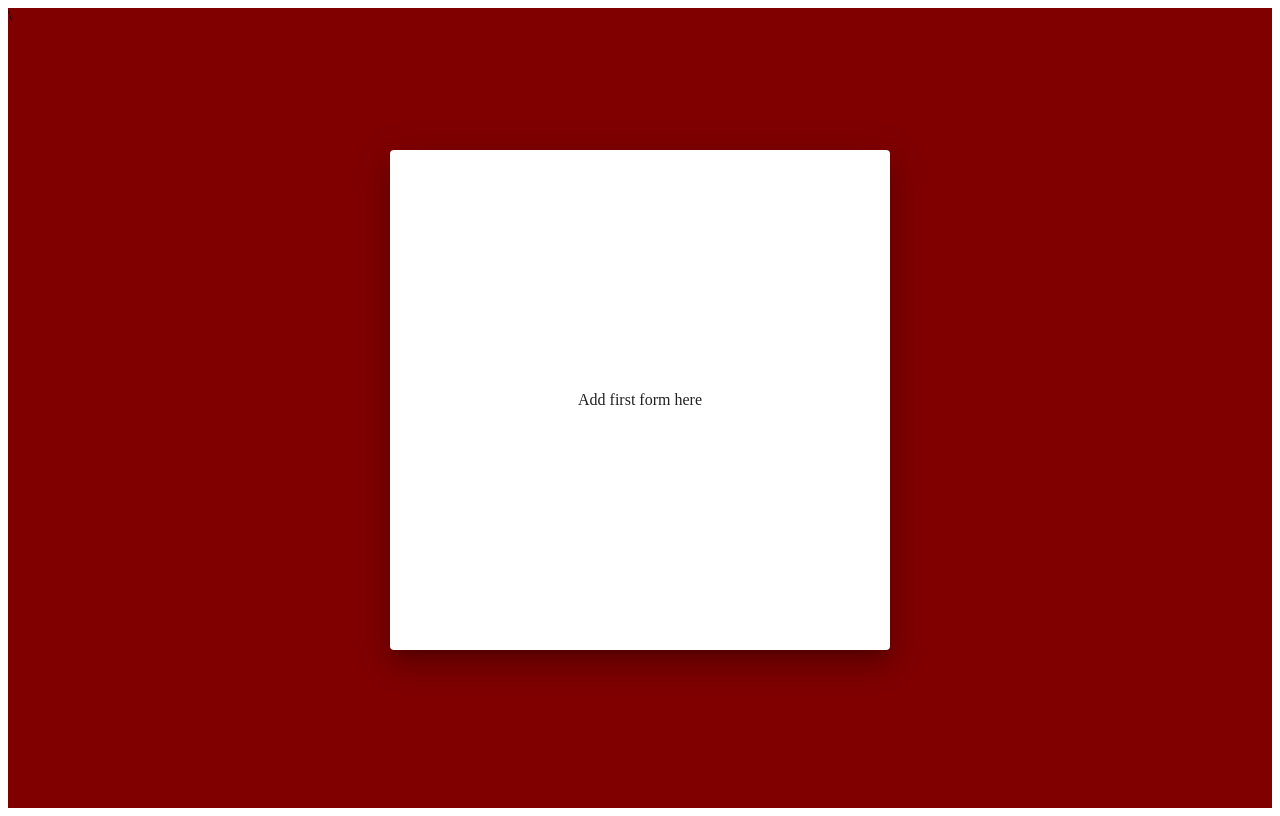
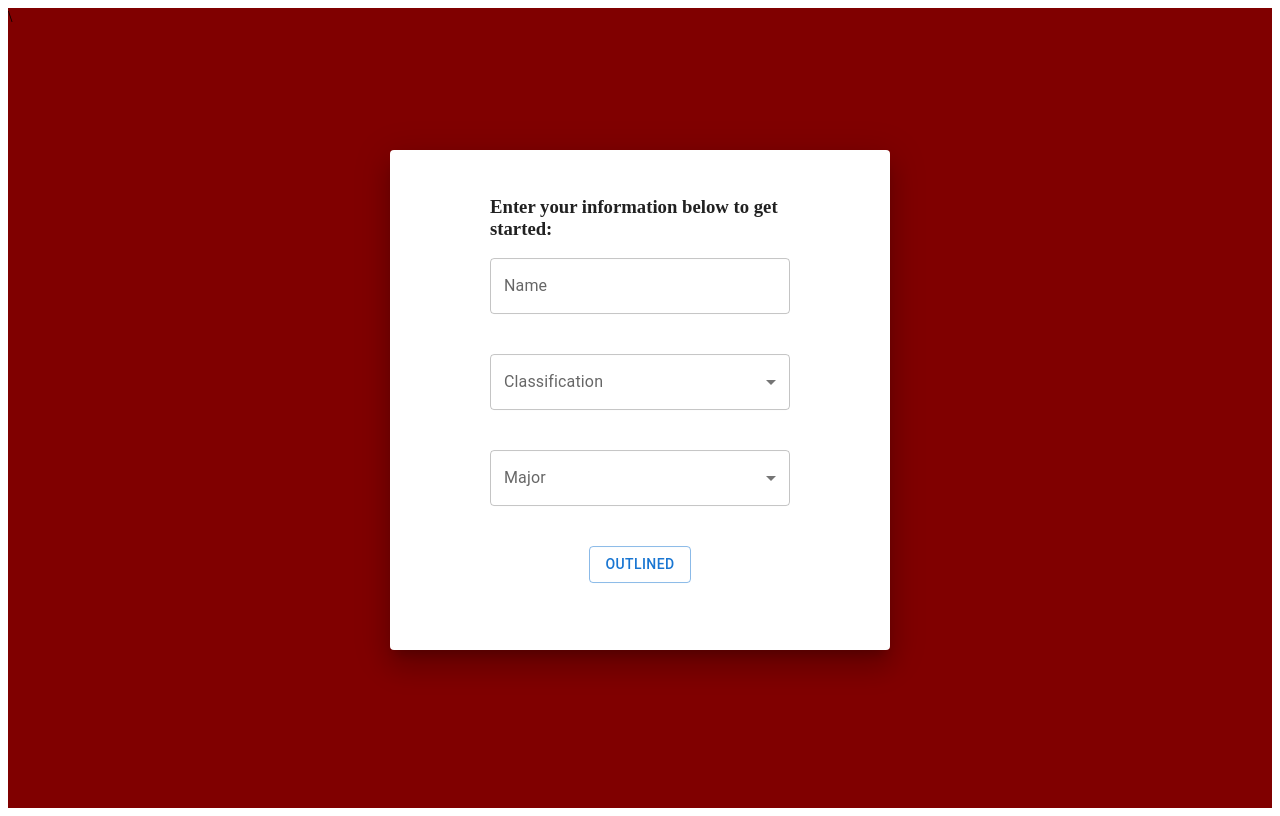
Before and after one commit to rickylan99/degree_planner, a Gatsby site: page / in a window 1280 px wide. Built offline with nearby package versions, Linux system fonts and the light colour scheme; Gatsby itself is replaced by a stand-in of ours.

Commit message:
Add outline on how to add next views in decision tree

```diff
--- /dev/null
+++ b/src/pages/components/firstSemester.js
@@ -0,0 +1,13 @@
+import * as React from 'react';
+import Box from '@mui/material/Box';
+
+export default function FirstSemesterForm() {
+
+  return (
+    <div>
+      <Box sx={{ width: 300, marginBottom: 5 }}>
+        Add here new view to select classes
+      </Box>
+    </div>
+  );
+}
--- /dev/null
+++ b/src/pages/components/initialForm.js
@@ -0,0 +1,75 @@
+import * as React from 'react';
+import Box from '@mui/material/Box';
+import InputLabel from '@mui/material/InputLabel';
+import MenuItem from '@mui/material/MenuItem';
+import FormControl from '@mui/material/FormControl';
+import Select from '@mui/material/Select';
+import { TextField , Button} from '@mui/material';
+
+export default function InitialForm(props) {
+  const [name, setName] = React.useState('');
+  const [classification, setClass] = React.useState('');
+  const [major, setMajor] = React.useState('');
+
+  const handleNameChange = (event) => {
+    setName(event.target.value);
+  };
+
+  const handleClassChange = (event) => {
+    setClass(event.target.value);
+  };
+
+  const handleMajorChange = (event) => {
+    setMajor(event.target.value);
+  };
+
+  return (
+    <div>
+      <Box sx={{ width: 300, marginBottom: 5 }}>
+        <h3>Enter your information below to get started:</h3>
+        <TextField fullWidth id="outlined-basic" label="Name" variant="outlined" onChange={handleNameChange}/>
+      </Box>
+
+      <Box sx={{ width: 300, marginBottom: 5 }}>
+        <FormControl fullWidth sx={{marginBotton: 5}}>
+          <InputLabel id="demo-simple-select-label">Classification</InputLabel>
+          <Select
+            labelId="demo-simple-select-label"
+            id="demo-simple-select"
+            value={classification}
+            label="Classification"
+            onChange={handleClassChange}
+          >
+            <MenuItem value={1}>Freshman</MenuItem>
+            <MenuItem value={2}>Sophmore</MenuItem>
+            <MenuItem value={3}>Junior</MenuItem>
+            <MenuItem value={4}>Senior</MenuItem>
+          </Select>
+        </FormControl>
+      </Box>
+
+      <Box sx={{ width: 300, marginBottom: 5 }}>
+        <FormControl fullWidth>
+          <InputLabel id="demo-simple-select-label">Major</InputLabel>
+          <Select
+            labelId="demo-simple-select-label"
+            id="demo-simple-select"
+            value={major}
+            label="Major"
+            onChange={handleMajorChange}
+          >
+            <MenuItem value={1}>Computer Science</MenuItem>
+            <MenuItem value={2}>Computer Engineering (CS Track)</MenuItem>
+            <MenuItem value={3}>Computer Engineering (EE Track</MenuItem>
+          </Select>
+        </FormControl>
+      </Box>
+
+      <Box sx={{ width: 300, marginBottom: 5 }}>
+        <center>
+          <Button onClick={props.handleSubmit} variant="outlined">Outlined</Button>
+        </center>
+      </Box>
+    </div>
+  );
+}
--- a/src/pages/index.js
+++ b/src/pages/index.js
@@ -1,19 +1,31 @@
 //import React from "react"
 //import {Card} from '@material-ui/core/Button'
 
-import * as React from 'react';
-import {Paper} from '@mui/material';
+import React, { useState } from 'react';
+import {Paper, Select, MenuItem, FormControl, InputLabel} from '@mui/material';
 import centered from './styles.css'
-
+import InitialForm from './components/initialForm';
+import FirstSemesterForm from './components/firstSemester';
 
 export default function Home() {
+  const [view, setView] = React.useState(0);
+
+  const handleSubmit = () => {
+    console.log("Clicked")
+    setView(view + 1)
+  }
+
   return (
     <div style={{ backgroundColor: 'maroon', width: '100%', height: '800px'}}>\
-      <div class="centered">
-        <Paper sx= {{ width: 500, height: 500}} elevation= '18'>
-            <div class="centered">
-              Add first form here
-
+      <div className="centered">
+        <Paper sx= {{ width: 500, height: 500}} elevation= {18}>
+            <div className="centered">
+            {(view == 0) ?
+              <InitialForm handleSubmit= {handleSubmit}/> : null
+            }
+            {(view == 1) ?
+              <FirstSemesterForm/> : null
+            }
             </div>
         </Paper>
       </div>
```
